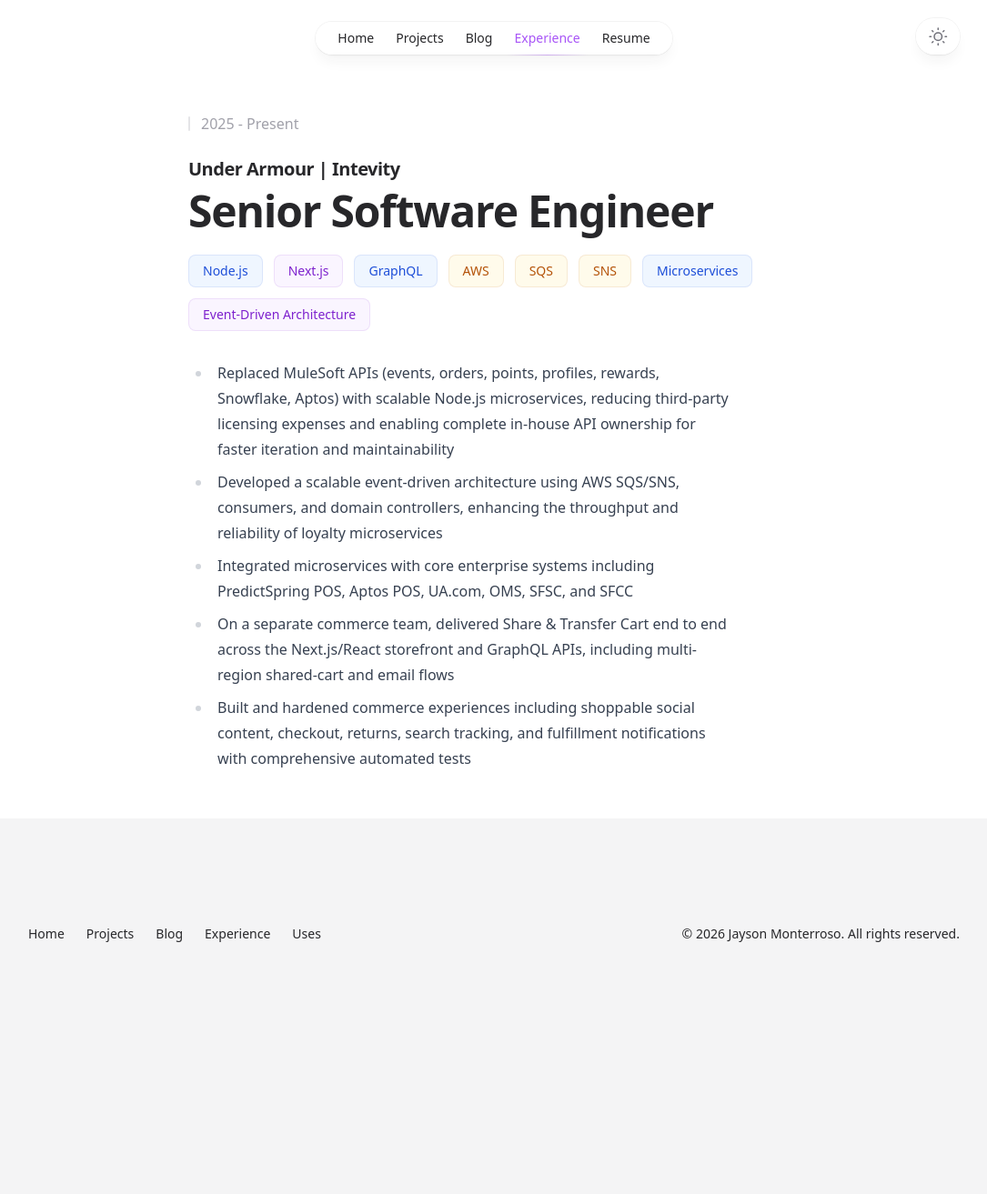
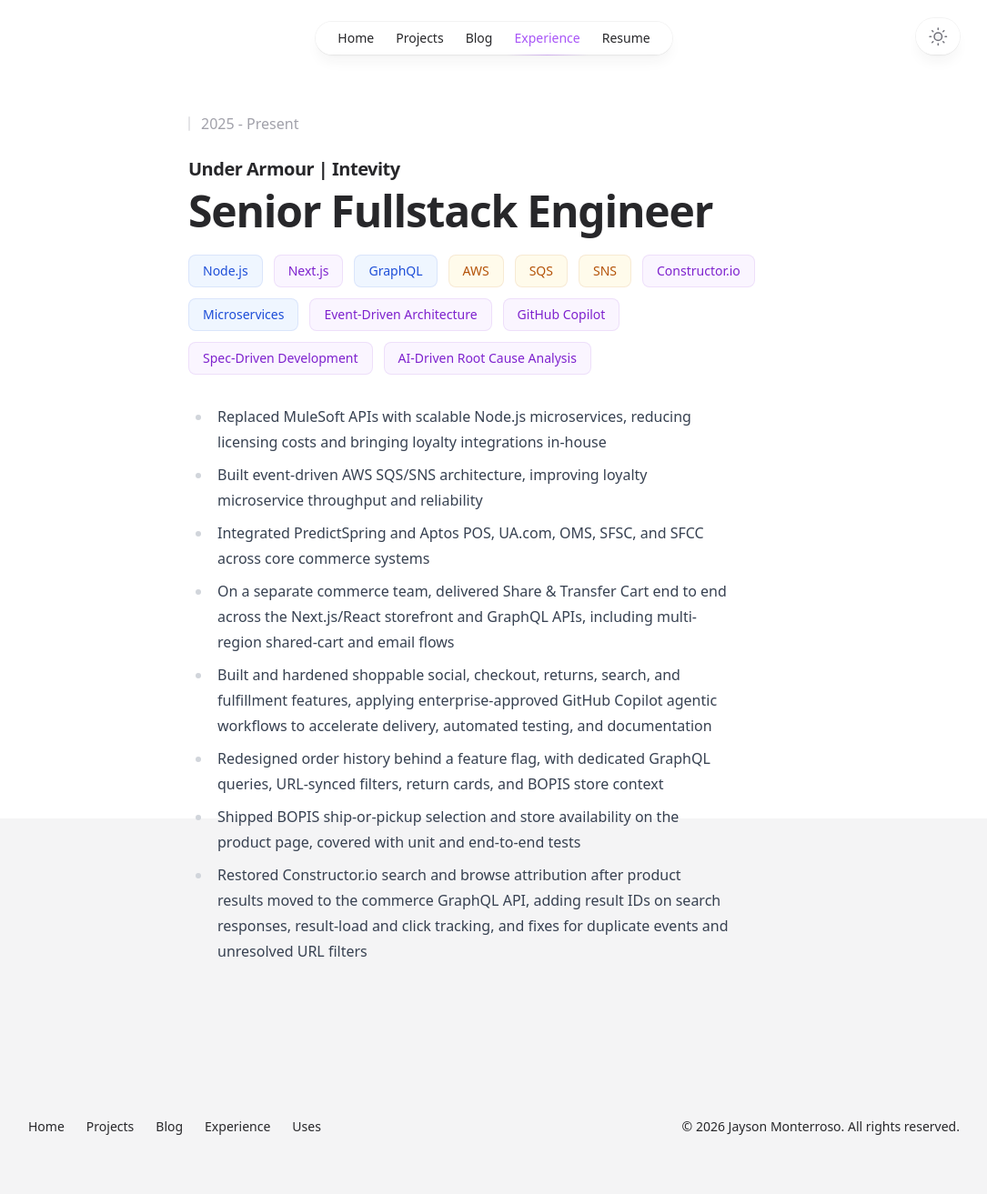
Before and after one commit to jmonterroso/jmonterroso.github.io, a Jekyll site: the page built from _experience/intevity.md, in a window 1280 px wide. Shown: the whole page at 91% size, without its empty margins (97-1182 px from the left). Built offline with Jekyll 4.4.1, drawn with Linux system fonts in a browser that asks for light colours; before the commit the page ends 1101 px from its top, so only the background shows below that.

Commit message:
feat: update experience details and technologies in resumes; enhance descriptions for roles

```diff
--- a/_experience/intevity.md
+++ b/_experience/intevity.md
@@ -1,9 +1,9 @@
 ---
-title: Senior Software Engineer @ Under Armour | Intevity
+title: Senior Fullstack Engineer @ Under Armour | Intevity
 layout: position
 date: 2025-01-01
 company: Under Armour | Intevity
-position: Senior Software Engineer
+position: Senior Fullstack Engineer
 period: 2025 - Present
 company_logo: img/under-armour-logo.png
 technologies:
@@ -13,12 +13,19 @@ technologies:
   - AWS
   - SQS
   - SNS
+  - Constructor.io
   - Microservices
   - Event-Driven Architecture
+  - GitHub Copilot
+  - Spec-Driven Development
+  - AI-Driven Root Cause Analysis
 ---
 
-- Replaced MuleSoft APIs (events, orders, points, profiles, rewards, Snowflake, Aptos) with scalable Node.js microservices, reducing third-party licensing expenses and enabling complete in-house API ownership for faster iteration and maintainability
-- Developed a scalable event-driven architecture using AWS SQS/SNS, consumers, and domain controllers, enhancing the throughput and reliability of loyalty microservices
-- Integrated microservices with core enterprise systems including PredictSpring POS, Aptos POS, UA.com, OMS, SFSC, and SFCC
+- Replaced MuleSoft APIs with scalable Node.js microservices, reducing licensing costs and bringing loyalty integrations in-house
+- Built event-driven AWS SQS/SNS architecture, improving loyalty microservice throughput and reliability
+- Integrated PredictSpring and Aptos POS, UA.com, OMS, SFSC, and SFCC across core commerce systems
 - On a separate commerce team, delivered Share & Transfer Cart end to end across the Next.js/React storefront and GraphQL APIs, including multi-region shared-cart and email flows
-- Built and hardened commerce experiences including shoppable social content, checkout, returns, search tracking, and fulfillment notifications with comprehensive automated tests
+- Built and hardened shoppable social, checkout, returns, search, and fulfillment features, applying enterprise-approved GitHub Copilot agentic workflows to accelerate delivery, automated testing, and documentation
+- Redesigned order history behind a feature flag, with dedicated GraphQL queries, URL-synced filters, return cards, and BOPIS store context
+- Shipped BOPIS ship-or-pickup selection and store availability on the product page, covered with unit and end-to-end tests
+- Restored Constructor.io search and browse attribution after product results moved to the commerce GraphQL API, adding result IDs on search responses, result-load and click tracking, and fixes for duplicate events and unresolved URL filters
```
Also changed, not shown: _experience/notch.md (+6 -2 lines), index.html (+17 -3 lines), pdf/jayson-monterroso-resume.txt (+12 -7 lines), 2 other files.
